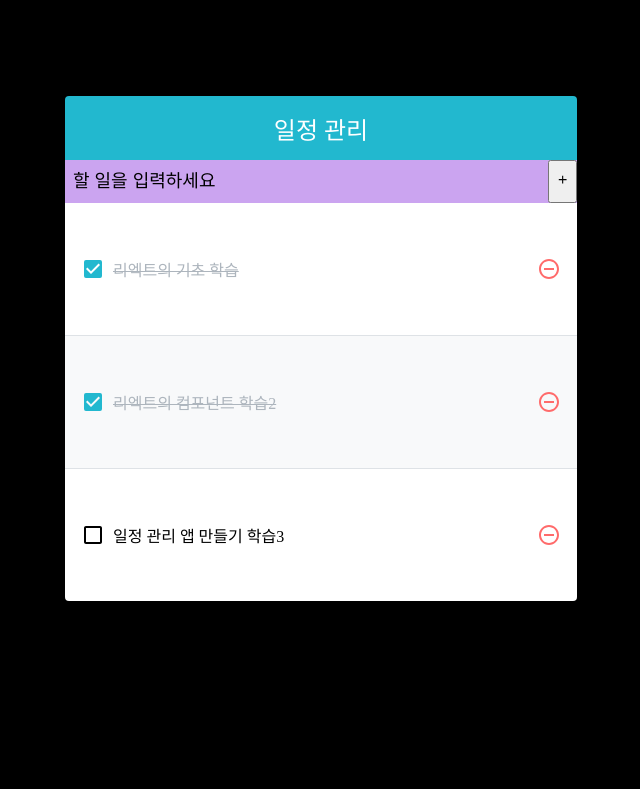
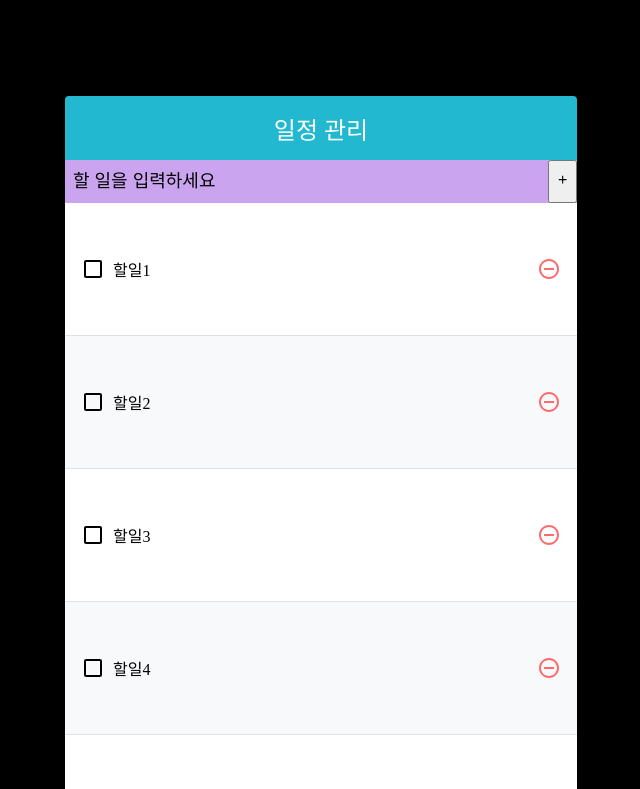
Before and after one commit to Choi-jeonghoon/React_todo, a React (Create React App) app: page / in a window 1280 px wide. Shown: the top 789 px of the page, without its empty margins (319-959 px from the left). Built offline with nearby package versions, Linux system fonts and the light colour scheme.

Commit message:
Add:많은 데이터 렌더링및 크롬 도구의 성능 모니터링

```diff
--- a/src/App.js
+++ b/src/App.js
@@ -3,28 +3,42 @@
 import TodoList from './components/TodoList';
 import TodoTemplate from './components/TodoTemplate';
 
+function createBulkTodos() {
+  const array = [];
+  for (let i = 1; i <= 2500; i++) {
+    array.push({
+      id: 1,
+      text: `할일${i}`,
+      checked: false,
+    });
+  }
+  return array;
+}
+
 function App() {
-  const [todos, setTodos] = useState([
-    {
-      id: 1,
-      text: '리엑트의 기초 학습',
-      checked: true,
-    },
-    {
-      id: 2,
-      text: '리엑트의 컴포넌트 학습2',
-      checked: true,
-    },
-    {
-      id: 3,
-      text: '일정 관리 앱 만들기 학습3',
-      checked: false,
-    },
-  ]);
+  const [todos, setTodos] = useState(createBulkTodos);
+  // function App() {
+  //   const [todos, setTodos] = useState([
+  //     {
+  //       id: 1,
+  //       text: '리엑트의 기초 학습',
+  //       checked: true,
+  //     },
+  //     {
+  //       id: 2,
+  //       text: '리엑트의 컴포넌트 학습2',
+  //       checked: true,
+  //     },
+  //     {
+  //       id: 3,
+  //       text: '일정 관리 앱 만들기 학습3',
+  //       checked: false,
+  //     },
+  //   ]);
   //고윳값으로 사양될 id
   //ref를 사용하여 변수 담기
-  const nextId = useRef(4);
-
+  // const nextId = useRef(4);
+  const nextId = useRef(2501);
   const onInsert = useCallback(
     (text) => {
       const todo = {
```
